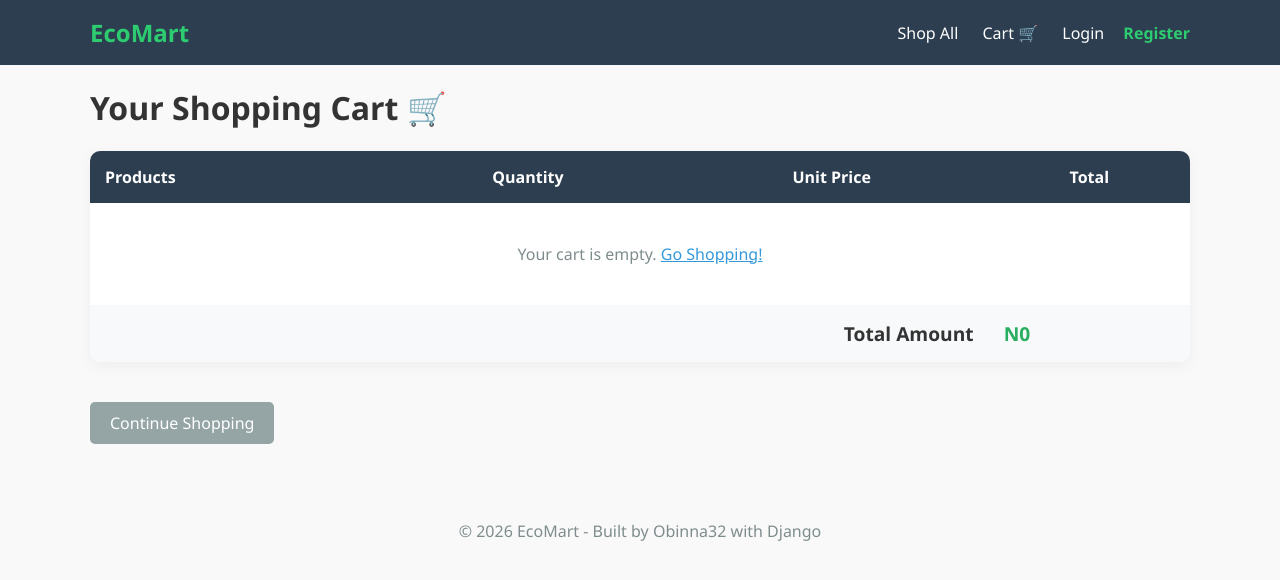
After one commit to Obinna32/Ecomart, a Django app: page /cart/ in a window 1280 px wide. The commit adds this page. Shown: the top 580 px of the page. Run offline with Django 5.2, Linux system fonts and the light colour scheme.

Commit message:
feat: add cart detail template and context processor for global cart access.

```diff
--- a/ecomart/settings.py
+++ b/ecomart/settings.py
@@ -62,6 +62,7 @@ TEMPLATES = [
                 "django.template.context_processors.request",
                 "django.contrib.auth.context_processors.auth",
                 "django.contrib.messages.context_processors.messages",
+                "shop.context_processors.cart",
             ],
         },
     },
--- a/shop/cart.py
+++ b/shop/cart.py
@@ -39,3 +39,17 @@ class Cart:
     def clear(self):
         del self.session[settings.CART_SESSION_ID]
         self.save()
+
+    def __iter__(self):
+        #This would loop through the items in the cart and get the products from the database.
+        product_ids = self.cart.keys()
+        products = Product.objects.filter(id__in=product_ids)
+
+        cart = self.cart.copy()
+        for product in products:
+            cart[str(product.id)]['product'] = product
+
+        for item in cart.values():
+            item['price'] = Decimal(item['price'])
+            item['total_price'] = item['price'] * item['quantity']
+            yield item
--- /dev/null
+++ b/shop/context_processors.py
@@ -0,0 +1,4 @@
+from .cart import Cart
+
+def cart(request):
+    return {'cart': Cart(request)}
--- a/shop/templates/shop/base.html
+++ b/shop/templates/shop/base.html
@@ -13,6 +13,18 @@
                 <a href= "{% url "shop:product_list" %}" class="logo">EcoMart</a>
                 <nav>
                     <a href="{% url 'shop:product_list' %}" style="color: white; text-decoration: none; margin-right: 20px;">Shop All</a>
+
+                    <a href="{% url "shop:cart_detail" %}" style="color: white; text-decoration: none; margin-right: 20px; position: relative;">
+                        Cart 🛒
+                        {% with total_items=cart|length %}
+                            {% if total_items > 0 %}
+                                <span style="background: #e74c3c; color: white; border-radius: 50%; padding: 2px 6px;
+                                font-size: 0.7rem; position: absolute; top: -10px; right: -15px;">
+                                    {{total_items}}
+                                </span>
+                            {% endif %}
+                        {% endwith %}
+                    </a>
 
                     {% if user.is_authenticated %}
                         <span style="margin-right: 15px;">Hi, <strong>{{ user.username }}</strong></span>
--- /dev/null
+++ b/shop/templates/shop/cart/detail.html
@@ -0,0 +1,53 @@
+{% extends "shop/base.html" %}
+
+{% block title %}Your Shopping Cart{% endblock title %}
+
+{% block content %}
+    <h1>Your Shopping Cart 🛒</h1>
+
+    <table style="width: 100%; border-collapse: collapse; margin-top: 20px; background: white; border-radius: 10px; overflow: hidden; box-shadow: 0 4px 15px rgba(0,0,0,0.05);">
+        <thead style="background: #2c3e50; color: white;">
+            <tr>
+                <th style="padding:15px; text-align:left;">Products</th>
+                <th style="padding:15px;">Quantity</th>
+                <th style="padding: 15px">Unit Price</th>
+                <th style="padding: 15px;">Total</th>
+            </tr>
+        </thead>
+        <tbody>
+            {% for item in cart %}
+                {% with product=item.product %}
+                    <tr style="border-bottom: 1px solid #eee; text-align: center;">
+                        <td style="padding: 15px; text-align: left; display: flex; align-items: center; gap: 15px;">
+                            <img src="{{product.image.url}}" style="width:50px; border-radius: 5px;">
+                            <a href="{{product.get_absolute_url}}" style="text-decoration: none; color: #2c3e50; font-weight:bold;">
+                                {{product.name}}
+                            </a>
+                        </td>
+                        <td style="padding:15px;">{{item.quantity}}</td>
+                        <td style="padding:15px;">N{{item.price}}</td>
+                        <td style="padding:15px; font-weight: bold">N{{item.total_price}}</td>
+                    </tr>
+                {% endwith %}
+            {% empty%}
+                    <tr>
+                        <td colspan="4" style="padding: 40px; text-align: center; color: #7f8c8d;">
+                            Your cart is empty. <a href="{% url 'shop:product_list' %}" style="color: #3498db;">Go Shopping!</a>
+                        </td>
+                    </tr>
+            {% endfor %}
+
+            <tr style= "background: #f8f9fa; font-size: 1.2rem; font-weight: bold;">
+                <td colspan="3" style="padding: 15px; text-align: right;">Total Amount</td>
+                <td style = "padding: 15px; color: #27ae60; font-size: bold;">N{{cart.get_total_price}}</td>
+            </tr>
+        </tbody>
+    </table>
+
+    <div style="margin-top: 30px; display: flex; justify-content: space-between;">
+        <a href="{% url 'shop:product_list' %}" class="btn" style="background-color: #95a5a6;">Continue Shopping</a>
+        {% if cart %}
+            <a href="#" class="btn" style="background-color: #27ae60;">Proceed to Checkout →</a>
+        {% endif %}
+    </div>
+{% endblock content %}
```
